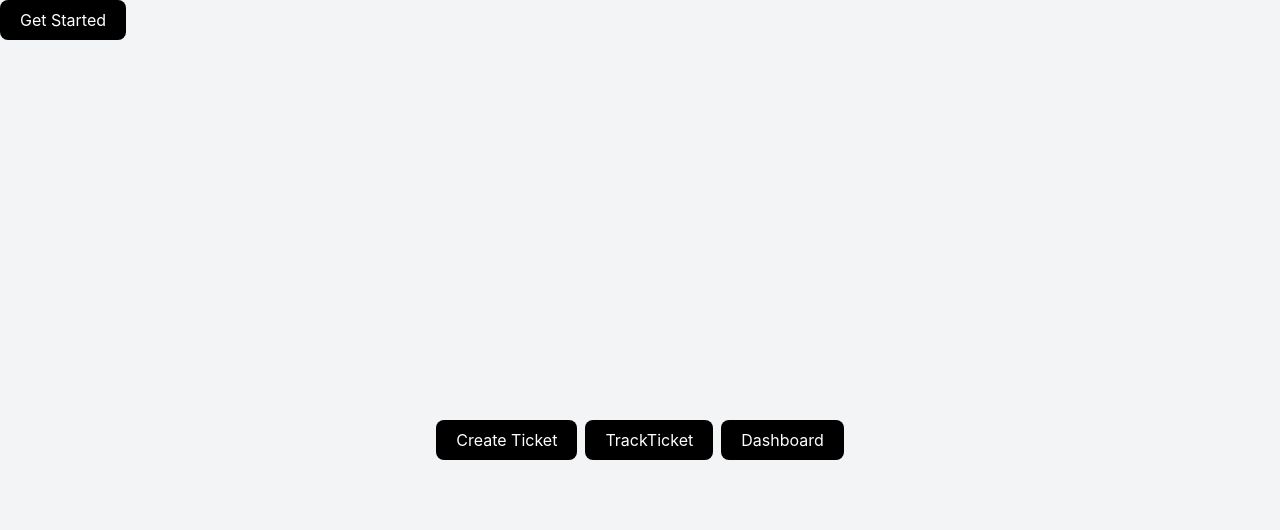
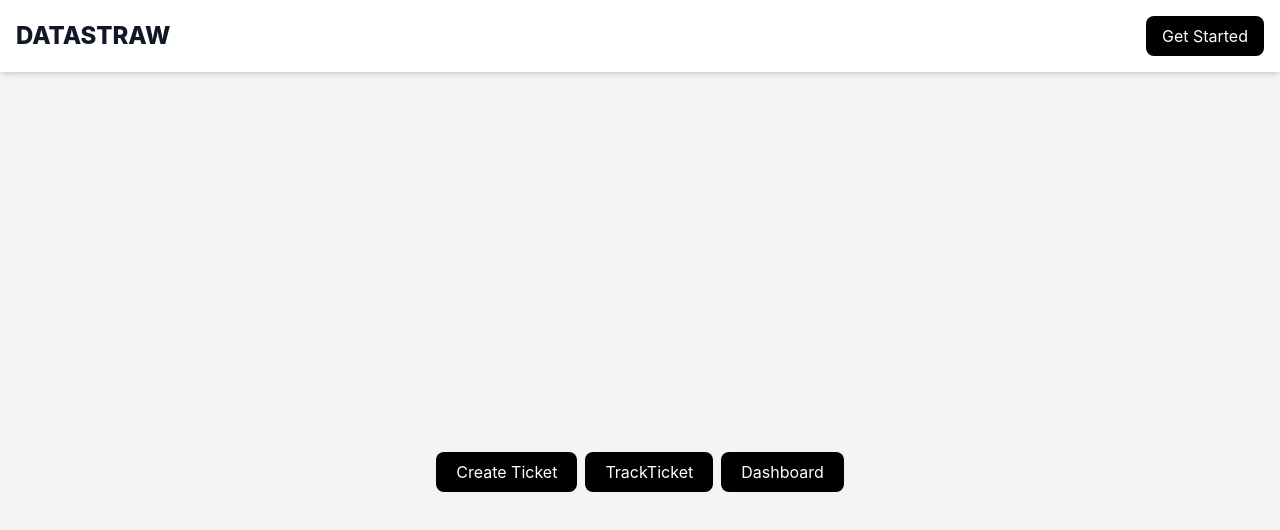
Before and after one commit to vispan77/datastraw-crm, a React (Vite) app in the folder client/: page / in a window 1280 px wide. Shown: the top 530 px of the page. Built offline with nearby package versions, Linux system fonts and the light colour scheme; no server answers.

Commit message:
implemented nav with the login and logout with firebase

```diff
--- a/client/src/components/Navbar.jsx
+++ b/client/src/components/Navbar.jsx
@@ -1,30 +1,87 @@
 import React from 'react'
 import { motion } from "motion/react";
-import { signInWithPopup } from 'firebase/auth';
+import { signInWithPopup, signOut } from 'firebase/auth'; // Import signOut for logout functionality
 import { auth, provider } from '../../utils/firebase';
+import api from '../../utils/api';
+import { useDispatch } from 'react-redux';
+import { setUserData } from '../redux/slice/userSlice';
+import { useSelector } from 'react-redux';
+
+
 
 
 
 function Navbar() {
 
+    const { userData } = useSelector((state) => state.user);
+
+    const dispatch = useDispatch();
+
     const googleAuth = async () => {
         try {
             const result = await signInWithPopup(auth, provider);
-            console.log(result);
+
+            const response = await api.post("/auth/google-auth", {
+                name: result.user.displayName,
+                email: result.user.email,
+                avatar: result.user.photoURL
+            })
+
+            dispatch(setUserData(response.data.user))
+
         } catch (error) {
             console.log(`error in the google auth ${error}`)
         }
     }
 
+    const handleLogout = async () => {
+        try {
+            await api.get("/auth/logout");
+            dispatch(setUserData(null))
+        } catch (error) {
+            console.log(`error in logout: ${error}`);
+        }
+    }
+
     return (
-        <div>
-            <motion.button
-                onClick={googleAuth}
-                whileHover={{ scale: 1.02 }}
-                whileTap={{ scale: 0.98 }}
-                className='px-5 py-2 bg-black text-white rounded-lg cursor-pointer' >
-                Get Started
-            </motion.button>
+        <div className="bg-white shadow-md p-4 flex justify-between items-center">
+            <div className="text-2xl font-extrabold text-transparent bg-clip-text bg-gray-900">
+                DATASTRAW
+            </div>
+
+            <div className="flex items-center space-x-4">
+                {userData ? (
+                    <>
+                        <img
+                            src={userData.avatar}
+                            alt={userData.name}
+                            className="w-10 h-10 rounded-full object-cover"
+                        />
+                        <span className="text-gray-800 font-medium hidden md:block">
+                            {userData.name}
+                        </span>
+                        <motion.button
+                            onClick={handleLogout}
+                            whileHover={{ scale: 1.05 }}
+                            whileTap={{ scale: 0.95 }}
+                            className='px-4 py-2 bg-red-600 text-white rounded-lg cursor-pointer
+                                       hover:bg-red-700 transition-colors duration-200'
+                        >
+                            Logout
+                        </motion.button>
+                    </>
+                ) : (
+                    <motion.button
+                        onClick={googleAuth}
+                        whileHover={{ scale: 1.05 }}
+                        whileTap={{ scale: 0.95 }}
+                        className='px-4 py-2 bg-black text-white rounded-lg cursor-pointer
+                                   hover:bg-gray-800 transition-colors duration-200'
+                    >
+                        Get Started
+                    </motion.button>
+                )}
+            </div>
         </div>
     )
 }
--- /dev/null
+++ b/client/src/redux/slice/userSlice.js
@@ -0,0 +1,19 @@
+
+import { createSlice } from "@reduxjs/toolkit";
+
+
+const userSlice = createSlice({
+    name: "user",
+    initialState: {
+        userData: null
+    },
+    reducers: {
+        setUserData: (state, action) => {
+            state.userData = action.payload;
+        }
+    }
+})
+
+export const { setUserData } = userSlice.actions;
+
+export default userSlice.reducer;
--- a/client/src/redux/store/store.js
+++ b/client/src/redux/store/store.js
@@ -3,9 +3,13 @@ import { configureStore } from "@reduxjs/toolkit";
 import ticketSlice from "../slice/ticketSlice";
 import messageSlice from "../slice/messageSlice";
 import noteSlice from "../slice/noteSlice";
+import userSlice from "../slice/userSlice";
+
+
 
 const store = configureStore({
     reducer: {
+        user: userSlice,
         ticket: ticketSlice,
         message: messageSlice,
         note: noteSlice
```
